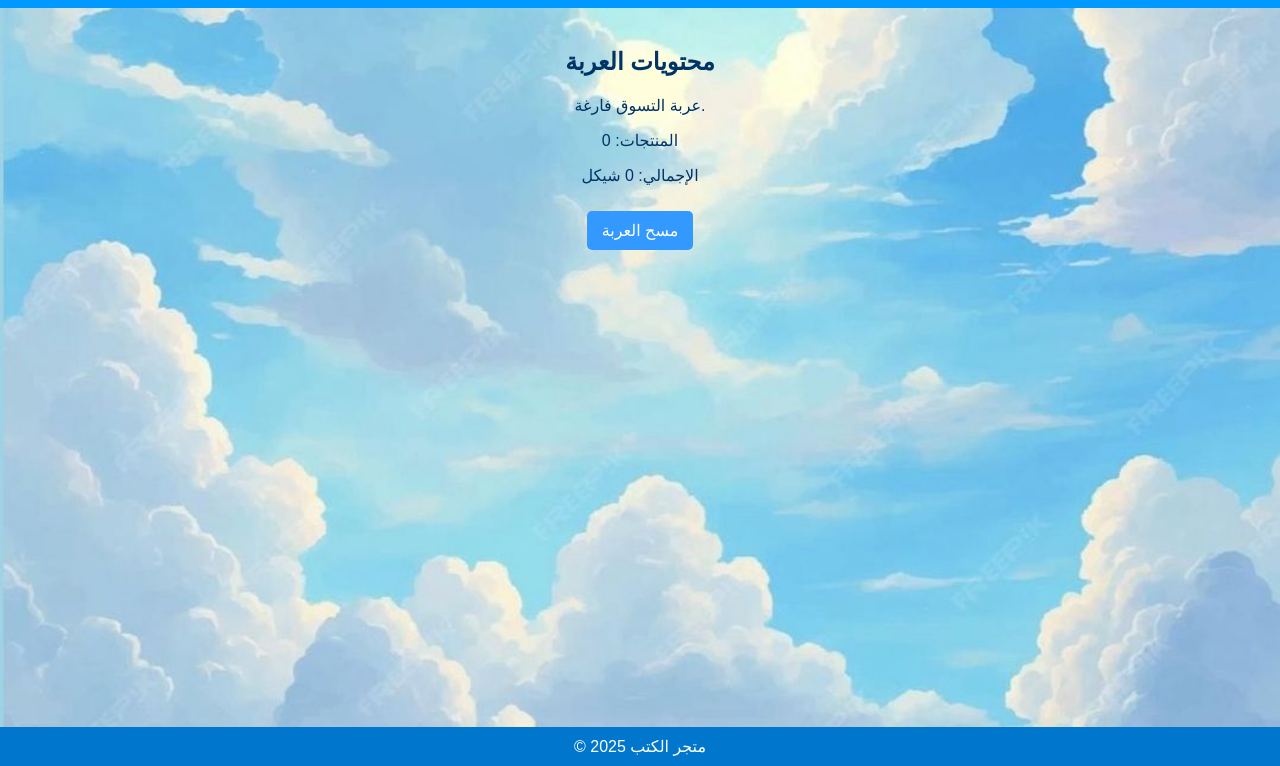
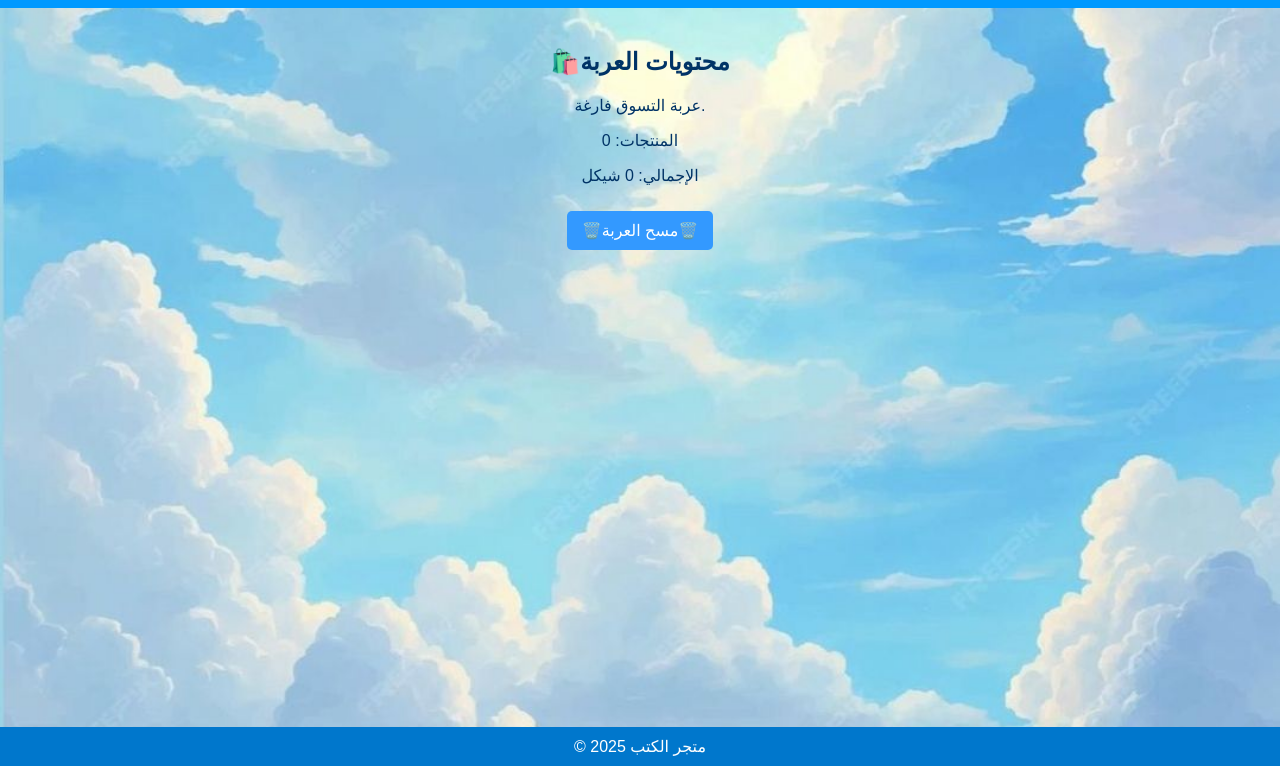
Before and after one commit to salmaturky/BookStore, a plain HTML site: page cart.html in a window 1280 px wide. Shown: the part 34-800 px from the top of the page. Drawn offline with Linux system fonts and the light colour scheme.

Commit message:
Update cart.html

```diff
--- a/cart.html
+++ b/cart.html
@@ -2,7 +2,7 @@
 <html lang="ar">
 <head>
   <meta charset="UTF-8">
-  <title>عربة التسوق</title>
+  <title>🛒عربة التسوق</title>
   <meta name="viewport" content="width=device-width, initial-scale=1.0">
   <link rel="stylesheet" href="style.css">
   <script src="script.js" defer></script>
@@ -17,11 +17,11 @@
   </nav>
 
   <section>
-    <h2>محتويات العربة</h2>
+    <h2>🛍️محتويات العربة</h2>
     <div id="cart-items"></div>
     <p id="total-items"></p>
     <p id="total-price"></p>
-    <button onclick="clearCart()">مسح العربة</button>
+    <button onclick="clearCart()">🗑️مسح العربة🗑️</button>
   </section>
 
   <footer>© 2025 متجر الكتب</footer>
```
